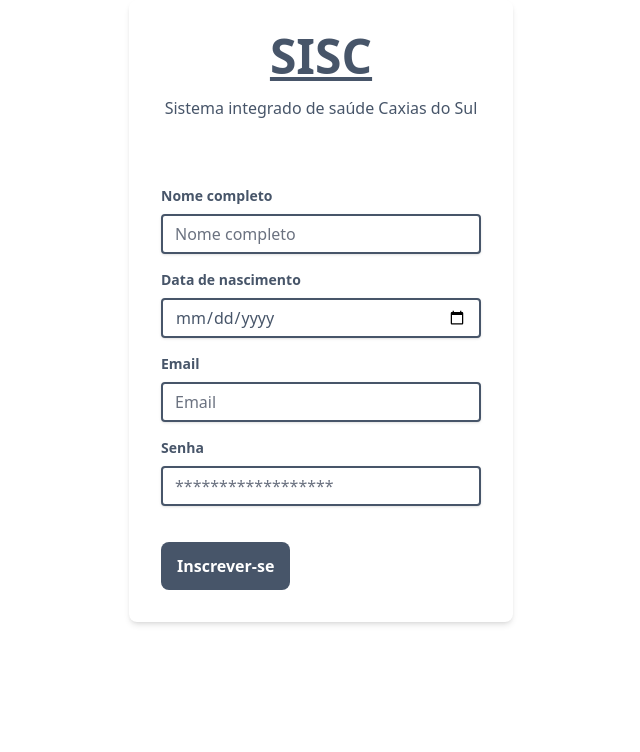
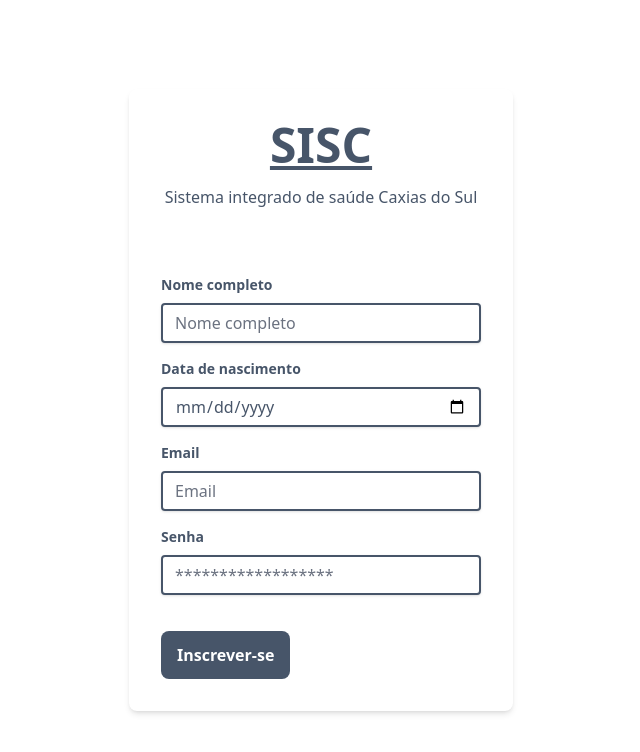
Before and after one commit to Leo-BM/projeto-empreendedor-ads, a Vue app: page /registro in a window 1280 px wide. Shown: the top 752 px of the page, without its empty margins (319-959 px from the left). Built offline with nearby package versions, Linux system fonts and the light colour scheme.

Commit message:
Reparado tela de Registro

```diff
--- a/src/Views/Registration.vue
+++ b/src/Views/Registration.vue
@@ -1,4 +1,5 @@
 <template>
+  <div class="h-screen grid place-items-center">
     <div class="bg-white p-8 rounded-lg shadow-md w-96 mx-auto">
       <div class="text-center">
         <MainLogo />
@@ -62,7 +63,10 @@
 
       <!-- Campo de senha -->
       <div class="mb-6">
-      <label class="block text-slate-600 text-sm font-bold mb-2" for="password">
+        <label
+          class="block text-slate-600 text-sm font-bold mb-2"
+          for="password"
+        >
           Senha
         </label>
         <input
@@ -83,6 +87,7 @@
         >
           Inscrever-se
         </button>
+      </div>
     </div>
   </div>
 </template>
```
Lines whose indentation alone changed are shown as unchanged.
